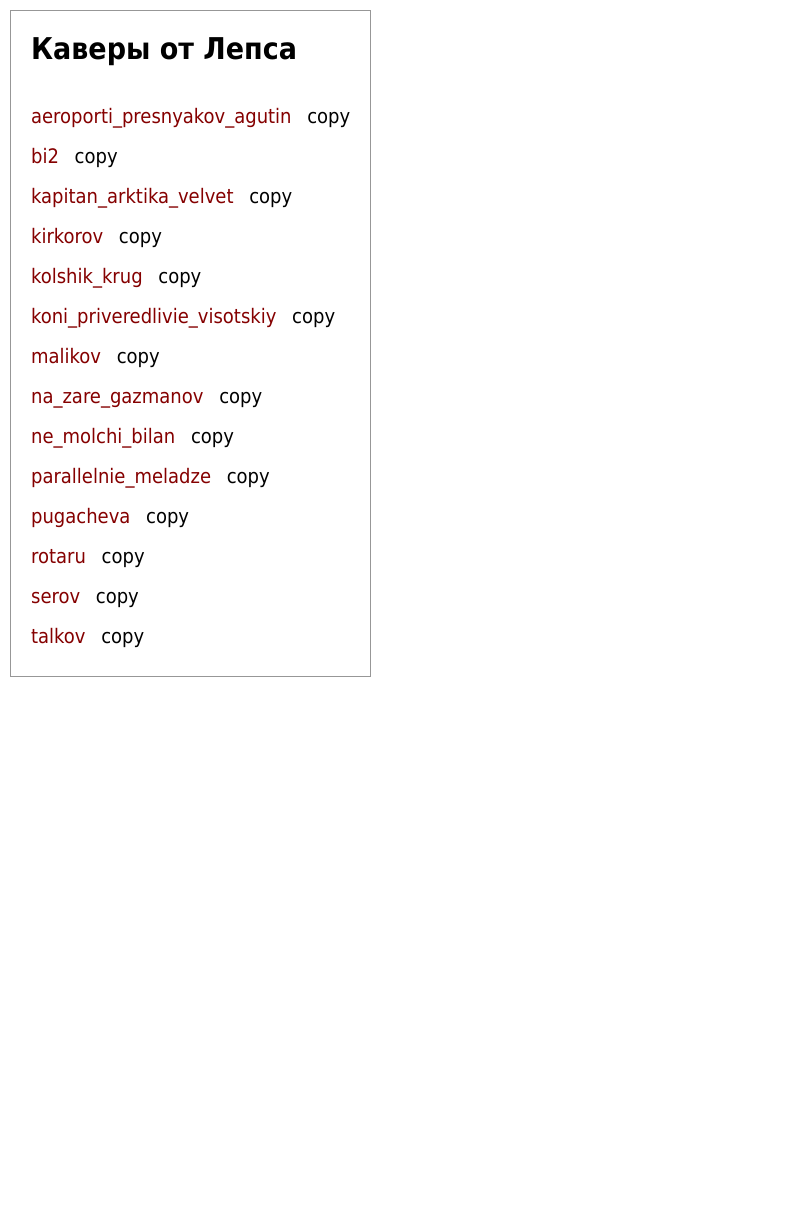
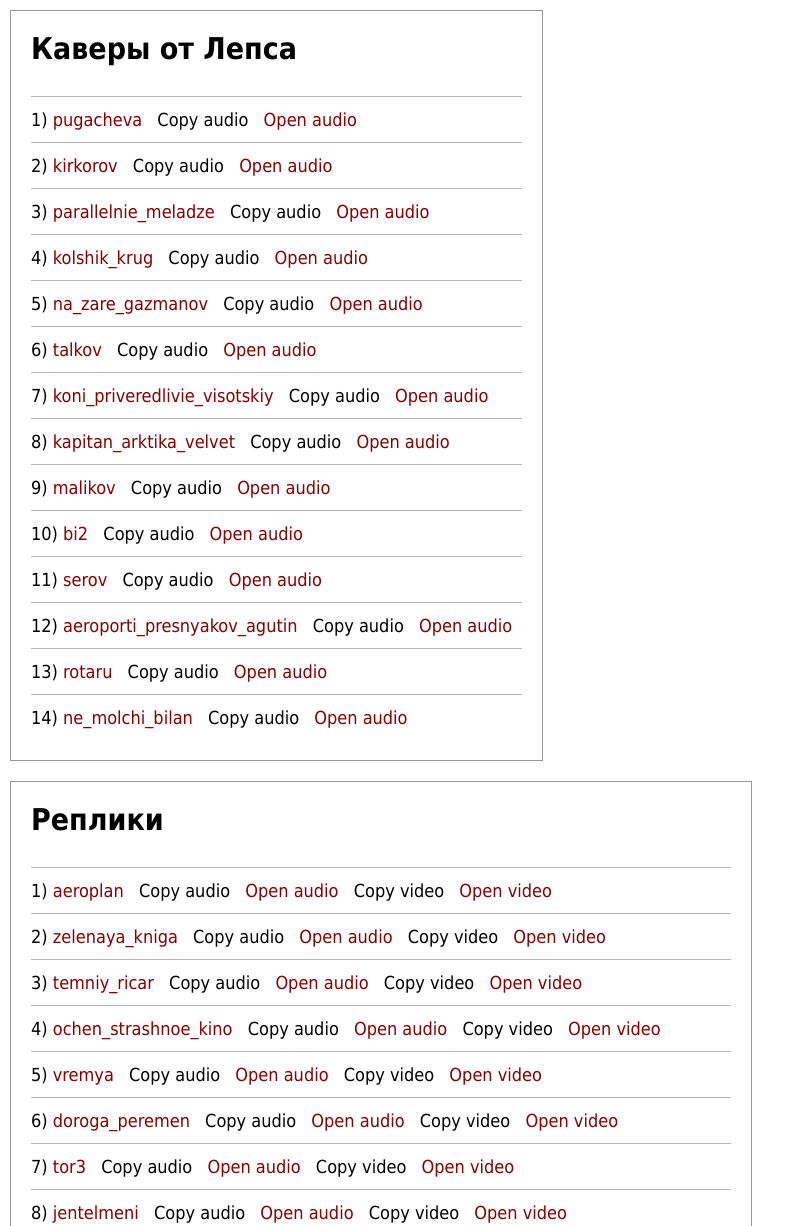
Before and after one commit to axelshin/game_fl_02, a plain HTML site: page index.html in a window 1280 px wide. Shown: the top 1226 px of the page, without its empty margins (0-805 px from the left). Before the commit the page ends 800 px from the top, so only its background shows below. Drawn offline with Linux system fonts and the light colour scheme.

Commit message:
28.02.2024

```diff
--- a/assets/index.js
+++ b/assets/index.js
@@ -2,35 +2,51 @@
 
     const path = './dist/'
 
-    let name_01 = "Каверы от Лепса";
-    let dir_01 = "01_covers_from_leps";
-    let format01 = "mp3";
-    let arr01 = [
-        'aeroporti_presnyakov_agutin',
-        'bi2',
-        'kapitan_arktika_velvet',
-        'kirkorov',
-        'kolshik_krug',
-        'koni_priveredlivie_visotskiy',
-        'malikov',
-        'na_zare_gazmanov',
-        'ne_molchi_bilan',
-        'parallelnie_meladze',
-        'pugacheva',
-        'rotaru',
-        'serov',
-        'talkov',
-    ]
+    function copy (select){
+        const spans = document.querySelectorAll( select );
+        spans.forEach(span => {
+            span.onclick = function() {
+                document.execCommand("copy");
+            }
+            let text = span.getAttribute("data-copy") || false;
+            span.addEventListener("copy", function(event) {
+                event.preventDefault();
+                if( text!='' && text ){
+                    if (event.clipboardData) {
+                        event.clipboardData.setData("text/plain", text);
+                    }
+                }
+            });
+        });
+    };
 
-    function list( name, dir, format, arr ){
+    function list( params ){
 
+        // params of function
+        let arr = params.arr || false;
+        let dir = params.dir || false;
+        let format = params.format || false;
+        let name = params.name || false;
+        let audio = params.audio || false;
+        let video = params.video || false;
+
+        // variables for function
         let list = '';
 
-        arr.forEach( (element) => {
+        arr.forEach( (element, index) => {
+            let btnCopyAudio = audio ? `<span class="copy" data-copy="${path}/${dir}/${element}.${audio}">Copy audio</span>` : '';
+            let btnOpenAudio = audio ? `<a href="${path}/${dir}/${element}.${audio}" target="_blank">Open audio</a>` : '';
+
+            let btnCopyVideo = video ? `<span class="copy" data-copy="${path}/${dir}/${element}.${video}">Copy video</span>` : '';
+            let btnOpenVideo = video ? `<a href="${path}/${dir}/${element}.${video}" target="_blank">Open video</a>` : '';
+
             list += `
-                    <li>
+                    <li data-index="${index+1})">
                         <a href="${path}/${dir}/${element}.${format}" target="_blank">${element}</a>
-                        <span class="copy">copy</span>
+                        ${btnCopyAudio}
+                        ${btnOpenAudio}
+                        ${btnCopyVideo}
+                        ${btnOpenVideo}
                     </li>
                     `;
         });
@@ -43,6 +59,61 @@
         document.body.insertAdjacentHTML("beforeend", html);
     }
 
-    list(name_01, dir_01, format01, arr01);
+    /*  */
+    let name_01 = "Каверы от Лепса";
+    let dir_01 = "01_covers_from_leps";
+    let format_01 = "mp3";
+    let arr_01 = [
+        'pugacheva',
+        'kirkorov',
+        'parallelnie_meladze',
+        'kolshik_krug',
+        'na_zare_gazmanov',
+        'talkov',
+        'koni_priveredlivie_visotskiy',
+        'kapitan_arktika_velvet',
+        'malikov',
+        'bi2',
+        'serov',
+        'aeroporti_presnyakov_agutin',
+        'rotaru',
+        'ne_molchi_bilan',
+    ]
 
+    let name_02 = "Реплики";
+    let dir_02 = "02_repliki";
+    let format_02 = "mp4";
+    let arr_02 = [
+        'aeroplan',
+        'zelenaya_kniga',
+        'temniy_ricar',
+        'ochen_strashnoe_kino',
+        'vremya',
+        'doroga_peremen',
+        'tor3',
+
+        'jentelmeni',
+        'leon',
+        'dyavol_nosit_prada',
+        'shoushenka',
+        'besslavnie_ublyudki',
+        'zaponoposlushniy_grajdanin',
+        'mi_milleri',
+
+        'krokodil_dandi',
+        'matrica',
+        'prividenie',
+        'ukroshenie_stroptivogo',
+        'kriminalnoe_chtivo',
+        'orujeyniy_baron',
+        'krasnaya_jara',
+    ]
+
+    let list01 = { name: name_01, dir: dir_01, format: format_01, arr: arr_01, audio: 'mp3', }
+    list(list01);
+
+    let list02 = { name: name_02, dir: dir_02, format: format_02, arr: arr_02, audio: 'mp3', video: format_02, }
+    list(list02);
+
+    copy('span.copy')
 });
--- a/assets/styles.css
+++ b/assets/styles.css
@@ -32,8 +32,19 @@
 }
 .item li{
     display: block;
-    padding: 8px 0;
-    font-size: 20px;
+    padding: 12px 0;
+    font-size: 18px;
+    position: relative;
+    border-top: 1px solid #b7b7b7;
+}
+
+.item li:hover{
+    background-color: #ebffe8;
+}
+
+.item li:before{
+    content: attr(data-index);
+    width: 30px;
 }
 
 .item li a{
@@ -46,11 +57,8 @@
     color: rgb(133, 0, 0);
 }
 
-.item li span{
+.item li > *{
     display: inline-block;
-    margin: 0 0 0 10px;
+    margin: 0 10px 0 0;
     cursor: pointer;
 }
-.item li span:hover{
-    transform: scale(1.2);
-}
```
Also changed, not shown: questions.txt.
